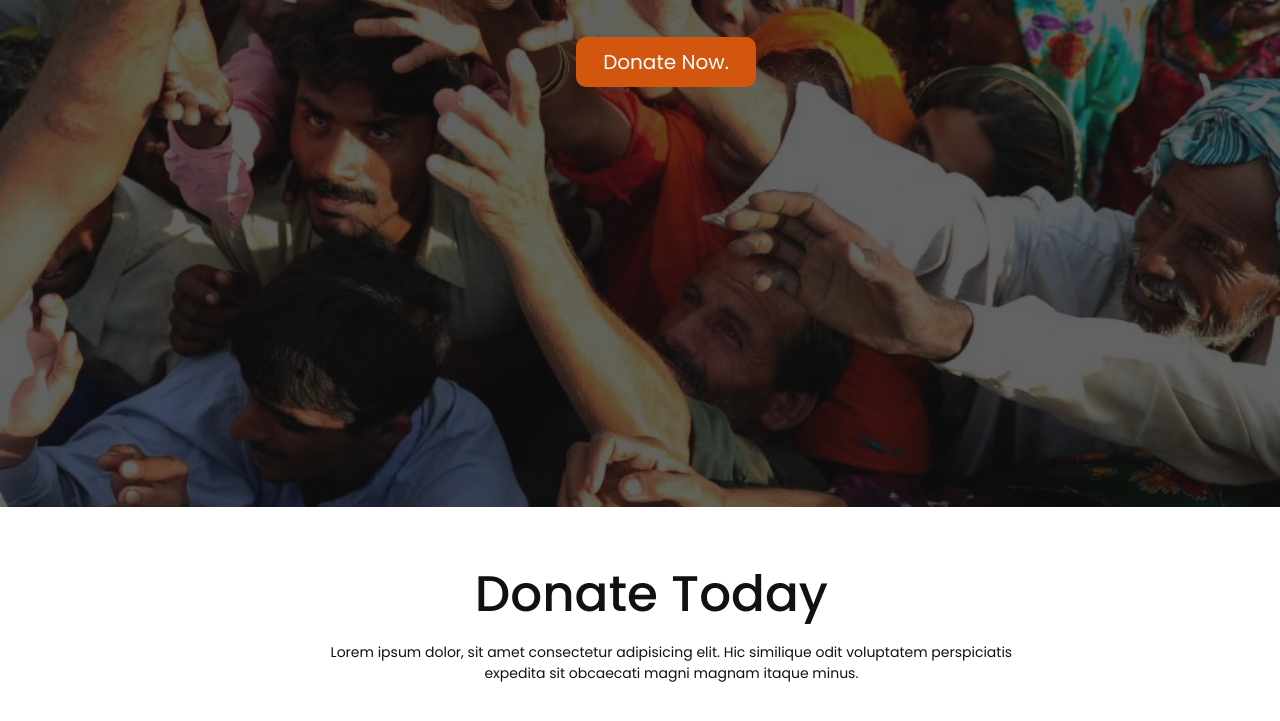
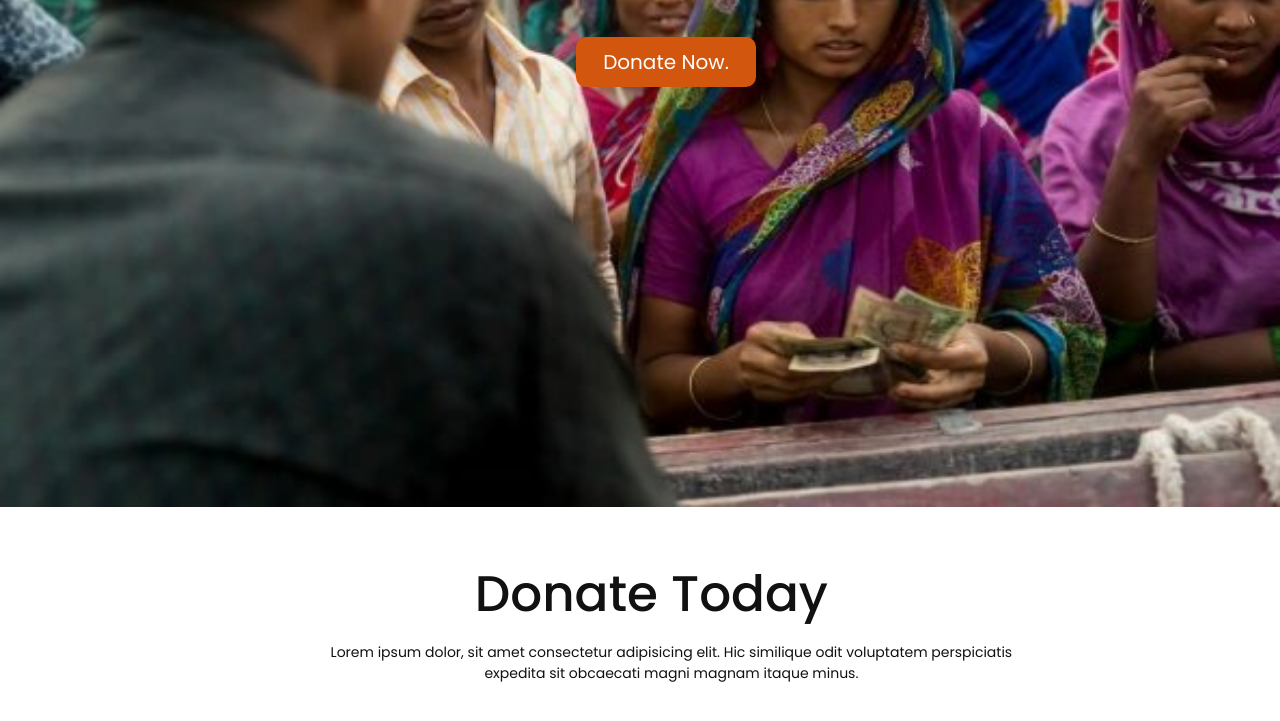
Before and after one commit to BappyYousof/my-fourth-repo, a plain HTML site: page index.html in a window 1280 px wide. Shown: the part 293-1014 px from the top of the page. Drawn offline with Linux system fonts and the light colour scheme.

Commit message:
frist commit

```diff
--- a/index.html
+++ b/index.html
@@ -20,6 +20,9 @@
             <div class="mybtn">
                 <a href="#">Donate Now.</a>
             </div>
+        </div>
+        <div class="banner-1">
+            <img src="images/donation1.jpg" alt="">
         </div>
     </section>
 
--- a/style.css
+++ b/style.css
@@ -26,24 +26,12 @@ h5,h6,p,a,li,ol{
 
 
 /* banner css start*/
-
-#banner{
-    background: url(/images/donation0.jpg);
-    background-position: center;
-    background-repeat: no-repeat;
-    background-size: cover;
+.banner-1 img{
+    position: relative;
     width: 100%;
     height: 100vh;
-    position: relative;
-    z-index: 99999;
-}
-#banner::after{
-    position: absolute;
-    content: '';
-    background-color: rgba(17, 17, 17, 0.658);
-    width: 100%;
-    height: 100%;
-    z-index: 1;
+
+
 }
 .banner-text h1{
     position: absolute;
```
